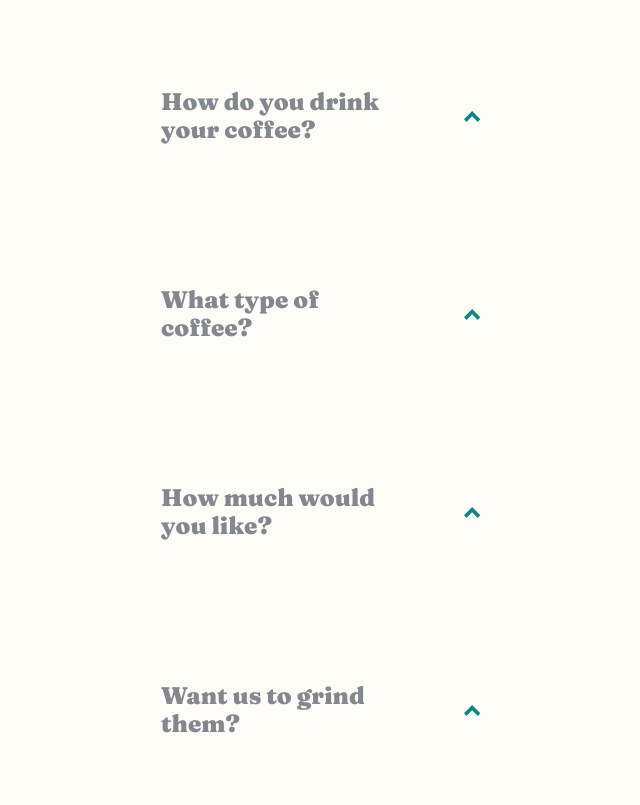
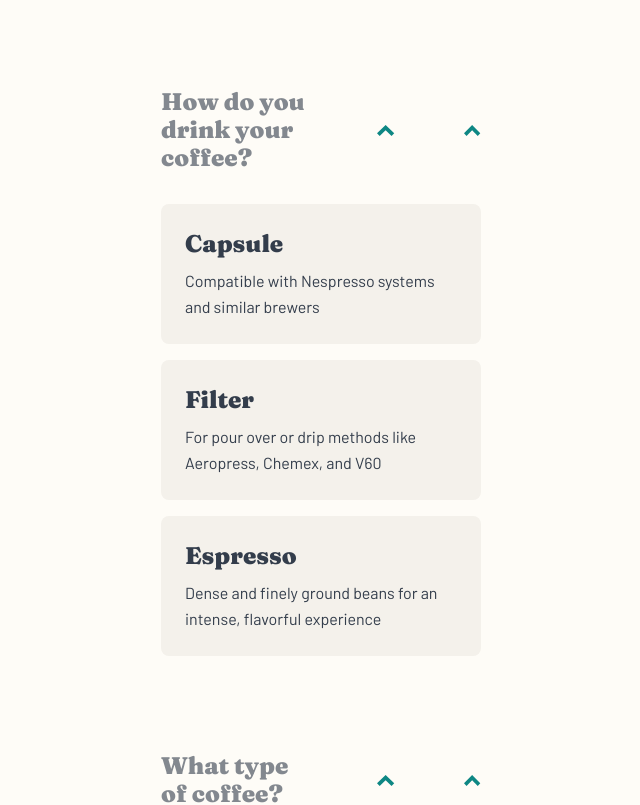
Before and after one commit to tikosaghinadze/cofeeroasters-subscription, a React (Vite) app: page /plan in a window 1280 px wide. Shown: the part 1700-2505 px from the top of the page, without its empty margins (319-959 px from the left). Built offline with nearby package versions, Linux system fonts and the light colour scheme; the HTML template or start-up script is replaced by a standard one.

Commit message:
feat:I am working to dynamically generate subscription questions and answers

```diff
--- a/src/components/Plan/PlanQuestions.jsx
+++ b/src/components/Plan/PlanQuestions.jsx
@@ -1,218 +1,46 @@
-import { useState } from "react";
-import Arrow from "../../assets/images/plan/arrow.svg";
 const PlanQuestions = (props) => {
-  const [arrow, setshowArrow] = useState(false);
-  const showQuestionsHandle = () => {
-    setshowArrow(!arrow);
-  };
   return (
-    <div className="mt-[110px] w-full flex flex-col items-center">
-      <div className="w-full flex flex-col justify-start ">
+    <div className="mt-[110px] w-full flex flex-col items-center gap-[96px]">
+      {props.items.map((item, index) => {
+        return (
+          <div key={item.id} className="w-full flex flex-col justify-start ">
             <div className="mb-8 flex flex-beatween items-center gap-[69px]">
               <h2 className=" text-gray font-body-font1 text-2xl font-black leading-7">
-            How do you drink your coffee?
+                {item.question}
               </h2>
 
-          {arrow ? (
               <img
-              onClick={() => showQuestionsHandle()}
                 className="w-[18px] h-[11px]"
-              src={Arrow}
+                src={item.closeArrow}
                 alt="arrow svg"
               />
-          ) : (
               <img
-              onClick={() => showQuestionsHandle()}
                 className="w-[18px] h-[11px]"
-              src={Arrow}
+                src={item.openArrow}
                 alt="arrow svg"
               />
-          )}
             </div>
-        {arrow ? (
+
             <section className="w-full flex flex-col items-center gap-4">
-            {props.cofeeCups.map((cofee) => {
+              {item.options.map((type) => {
                 return (
                   <div
                     className="w-full h-[140px] p-6 flex flex-col gap-2 bg-gray2 rounded-lg cursor-pointer"
-                  key={cofee.title}
+                    key={type.id}
                   >
                     <h3 className="text-darkBlue text-2xl font-black font-body-font1 leading-8">
-                    {cofee.title}
+                      {type.type}
                     </h3>
                     <p className="text-darkBlue font-body-font2 font-normal text-base leading-[26px]">
-                    {cofee.description}
+                      {type.answer}
                     </p>
                   </div>
                 );
               })}
             </section>
-        ) : null}
-      </div>
-      <div className=" mt-[110px] w-full flex flex-col justify-start ">
-        <div className="mb-8 flex flex-beatween items-center gap-[69px]">
-          <h2 className=" text-gray font-body-font1 text-2xl font-black leading-7">
-            What type of coffee?
-          </h2>
-          {arrow ? (
-            <img
-              onClick={() => showQuestionsHandle()}
-              className="w-[18px] h-[11px]"
-              src={Arrow}
-              alt="arrow svg"
-            />
-          ) : (
-            <img
-              onClick={() => showQuestionsHandle()}
-              className="w-[18px] h-[11px]"
-              src={Arrow}
-              alt="arrow svg"
-            />
-          )}
-        </div>
-        {arrow ? (
-          <section className="w-full flex flex-col items-center gap-4">
-            {props.cofeeTypes.map((type) => {
-              return (
-                <div
-                  className="w-full h-[140px] p-6 flex flex-col gap-2 bg-gray2 rounded-lg cursor-pointer"
-                  key={type.title}
-                >
-                  <h3 className="text-darkBlue text-2xl font-black font-body-font1 leading-8">
-                    {type.title}
-                  </h3>
-                  <p className="text-darkBlue font-body-font2 font-normal text-base leading-[26px]">
-                    {type.description}
-                  </p>
           </div>
         );
       })}
-          </section>
-        ) : null}
-      </div>
-      <div className=" mt-[110px] w-full flex flex-col justify-start ">
-        <div className="mb-8 flex flex-beatween items-center gap-[69px]">
-          <h2 className=" text-gray font-body-font1 text-2xl font-black leading-7">
-            How much would you like?
-          </h2>
-          {arrow ? (
-            <img
-              onClick={() => showQuestionsHandle()}
-              className="w-[18px] h-[11px]"
-              src={Arrow}
-              alt="arrow svg"
-            />
-          ) : (
-            <img
-              onClick={() => showQuestionsHandle()}
-              className="w-[18px] h-[11px]"
-              src={Arrow}
-              alt="arrow svg"
-            />
-          )}
-        </div>
-        {arrow ? (
-          <section className="w-full flex flex-col items-center gap-4">
-            {props.gramCofees.map((gram) => {
-              return (
-                <div
-                  className="w-full h-[140px] p-6 flex flex-col gap-2 bg-gray2 rounded-lg cursor-pointer"
-                  key={gram.title}
-                >
-                  <h3 className="text-darkBlue text-2xl font-black font-body-font1 leading-8">
-                    {gram.title}
-                  </h3>
-                  <p className="text-darkBlue font-body-font2 font-normal text-base leading-[26px]">
-                    {gram.description}
-                  </p>
-                </div>
-              );
-            })}
-          </section>
-        ) : null}
-      </div>
-      <div className=" mt-[110px] w-full flex flex-col justify-start ">
-        <div className="mb-8 flex flex-beatween items-center gap-[69px]">
-          <h2 className=" text-gray font-body-font1 text-2xl font-black leading-7">
-            Want us to grind them?
-          </h2>
-          {arrow ? (
-            <img
-              onClick={() => showQuestionsHandle()}
-              className="w-[18px] h-[11px]"
-              src={Arrow}
-              alt="arrow svg"
-            />
-          ) : (
-            <img
-              onClick={() => showQuestionsHandle()}
-              className="w-[18px] h-[11px]"
-              src={Arrow}
-              alt="arrow svg"
-            />
-          )}
-        </div>
-        {arrow ? (
-          <section className="w-full flex flex-col items-center gap-4">
-            {props.grindCofees.map((grind) => {
-              return (
-                <div
-                  className="w-full h-[140px] p-6 flex flex-col gap-2 bg-gray2 rounded-lg cursor-pointer"
-                  key={grind.title}
-                >
-                  <h3 className="text-darkBlue text-2xl font-black font-body-font1 leading-8">
-                    {grind.title}
-                  </h3>
-                  <p className="text-darkBlue font-body-font2 font-normal text-base leading-[26px]">
-                    {grind.description}
-                  </p>
-                </div>
-              );
-            })}
-          </section>
-        ) : null}
-      </div>
-      <div className=" mt-[110px] w-full flex flex-col justify-start ">
-        <div className="mb-8 flex flex-beatween items-center gap-[69px]">
-          <h2 className=" text-gray font-body-font1 text-2xl font-black leading-7">
-            How often should we deliver?
-          </h2>
-          {arrow ? (
-            <img
-              onClick={() => showQuestionsHandle()}
-              className="w-[18px] h-[11px]"
-              src={Arrow}
-              alt="arrow svg"
-            />
-          ) : (
-            <img
-              onClick={() => showQuestionsHandle()}
-              className="w-[18px] h-[11px]"
-              src={Arrow}
-              alt="arrow svg"
-            />
-          )}
-        </div>
-        {arrow ? (
-          <section className="w-full flex flex-col items-center gap-4">
-            {props.deliverTime.map((time) => {
-              return (
-                <div
-                  className="w-full h-[140px] p-6 flex flex-col gap-2 bg-gray2 rounded-lg cursor-pointer"
-                  key={time.title}
-                >
-                  <h3 className="text-darkBlue text-2xl font-black font-body-font1 leading-8">
-                    {time.title}
-                  </h3>
-                  <p className="text-darkBlue font-body-font2 font-normal text-base leading-[26px]">
-                    {time.description}
-                  </p>
-                </div>
-              );
-            })}
-          </section>
-        ) : null}
-      </div>
     </div>
   );
 };
--- a/src/helpers/helper.js
+++ b/src/helpers/helper.js
@@ -8,6 +8,7 @@ import TruckIcon from "../assets/images/home/desktop/icon-truck.svg";
 import UnitedKingdom from "../assets/images/about/desktop/illustration-uk.svg";
 import Canada from "../assets/images/about/desktop/illustration-canada.svg";
 import Australia from "../assets/images/about/desktop/illustration-australia.svg";
+import Arrow from "../assets/images/plan/arrow.svg";
 
 export const cofees = [
   {
@@ -104,82 +105,125 @@ export const headQuartersItems = [
   },
 ];
 
-export const cofeeCups = [
+export const questions = [
   {
-    title: "Capsule",
-    description: "Compatible with Nespresso systems and similar brewers",
+    id: 1,
+    question: "How do you drink your coffee?",
+    closeArrow: Arrow,
+    openArrow: Arrow,
+    options: [
+      {
+        id: 1,
+        type: "Capsule",
+        answer: "Compatible with Nespresso systems and similar brewers",
       },
       {
-    title: "Filter",
-    description:
-      "For pour over or drip methods like Aeropress, Chemex, and V60",
+        id: 2,
+        type: "Filter",
+        answer: "For pour over or drip methods like Aeropress, Chemex, and V60",
       },
       {
-    title: "Espresso",
-    description:
+        id: 3,
+        type: "Espresso",
+        answer:
           "Dense and finely ground beans for an intense, flavorful experience",
       },
-];
-export const cofeeTypes = [
+    ],
+  },
   {
-    title: "Single Origin",
-    description:
+    id: 2,
+    question: "What type of coffee?",
+    closeArrow: Arrow,
+    openArrow: Arrow,
+    options: [
+      {
+        id: 1,
+        type: "Single Origin",
+        answer:
           "Distinct, high quality coffee from a specific family-owned farm",
       },
       {
-    title: "Decaf",
-    description:
+        id: 2,
+        type: "Decaf",
+        answer:
           "Just like regular coffee, except the caffeine has been removed",
       },
       {
-    title: "Blended",
-    description:
+        id: 3,
+        type: "Blended",
+        answer:
           "Combination of two or three dark roasted beans of organic coffees",
       },
-];
-export const gramCofees = [
-  {
-    title: "250g",
-    description:
-      "Perfect for the solo drinker. Yields about 12 delicious cups.",
+    ],
   },
   {
-    title: "500g",
-    description:
-      "Perfect option for a couple. Yields about 40 delectable cups.",
+    id: 3,
+    question: "How much would you like?",
+    closeArrow: Arrow,
+    openArrow: Arrow,
+    options: [
+      {
+        id: 1,
+        type: "250g",
+        answer: "Perfect for the solo drinker. Yields about 12 delicious cups.",
       },
       {
-    title: "1000g",
-    description:
+        id: 2,
+        type: "500g",
+        answer: "Perfect option for a couple. Yields about 40 delectable cups.",
+      },
+      {
+        id: 3,
+        type: "1000g",
+        answer:
           "Perfect for offices and events. Yields about 90 delightful cups.",
       },
-];
-export const grindCofees = [
-  {
-    title: "Wholebean",
-    description: "Best choice if you cherish the full sensory experience",
+    ],
   },
   {
-    title: "Filter",
-    description:
-      "For drip or pour-over coffee methods such as V60 or Aeropress",
+    id: 4,
+    question: "Want us to grind them?",
+    closeArrow: Arrow,
+    openArrow: Arrow,
+    options: [
+      {
+        id: 1,
+        type: "Wholebean",
+        answer: "Best choice if you cherish the full sensory experience",
       },
       {
-    title: "Cafetiére",
-    description: "Course ground beans specially suited for french press coffee",
+        id: 2,
+        type: "Filter",
+        answer: "For drip or pour-over coffee methods such as V60 or Aeropress",
+      },
+      {
+        id: 3,
+        type: "Cafetiére",
+        answer: "Course ground beans specially suited for french press coffee",
+      },
+    ],
+  },
+  {
+    id: 5,
+    question: "How often should we deliver?",
+    closeArrow: Arrow,
+    openArrow: Arrow,
+    options: [
+      {
+        id: 1,
+        type: "Every week",
+        answer: "$7.20 per shipment. Includes free first-class shipping.",
+      },
+      {
+        id: 2,
+        type: "Every 2 weeks",
+        answer: "$9.60 per shipment. Includes free priority shipping.",
+      },
+      {
+        id: 3,
+        type: "Every month",
+        answer: "$12.00 per shipment. Includes free priority shipping.",
+      },
+    ],
   },
 ];
-export const deliverTime = [
-  {
-    title: "Every week",
-    description: "$7.20 per shipment. Includes free first-class shipping.",
-  },
-  {
-    title: "Every 2 weeks",
-    description: "$9.60 per shipment. Includes free priority shipping.",
-  },
-  {
-    title: "Every month",
-    description: "$12.00 per shipment. Includes free priority shipping.",
-  },
-];
--- a/src/pages/Home/Plan/Plan.jsx
+++ b/src/pages/Home/Plan/Plan.jsx
@@ -1,13 +1,6 @@
 import DarkSteps from "../../../components/Plan/DarkSteps";
 import PlanQuestions from "../../../components/Plan/PlanQuestions";
-import { stepItems } from "../../../helpers/helper";
-import {
-  cofeeCups,
-  cofeeTypes,
-  gramCofees,
-  grindCofees,
-  deliverTime,
-} from "../../../helpers/helper";
+import { questions, stepItems } from "../../../helpers/helper";
 
 const Plan = () => {
   return (
@@ -23,13 +16,7 @@ const Plan = () => {
         </p>
       </div>
       <DarkSteps items={stepItems} />
-      <PlanQuestions
-        cofeeCups={cofeeCups}
-        cofeeTypes={cofeeTypes}
-        gramCofees={gramCofees}
-        grindCofees={grindCofees}
-        deliverTime={deliverTime}
-      />
+      <PlanQuestions items={questions} />
     </div>
   );
 };
```
Lines whose indentation alone changed are shown as unchanged.
